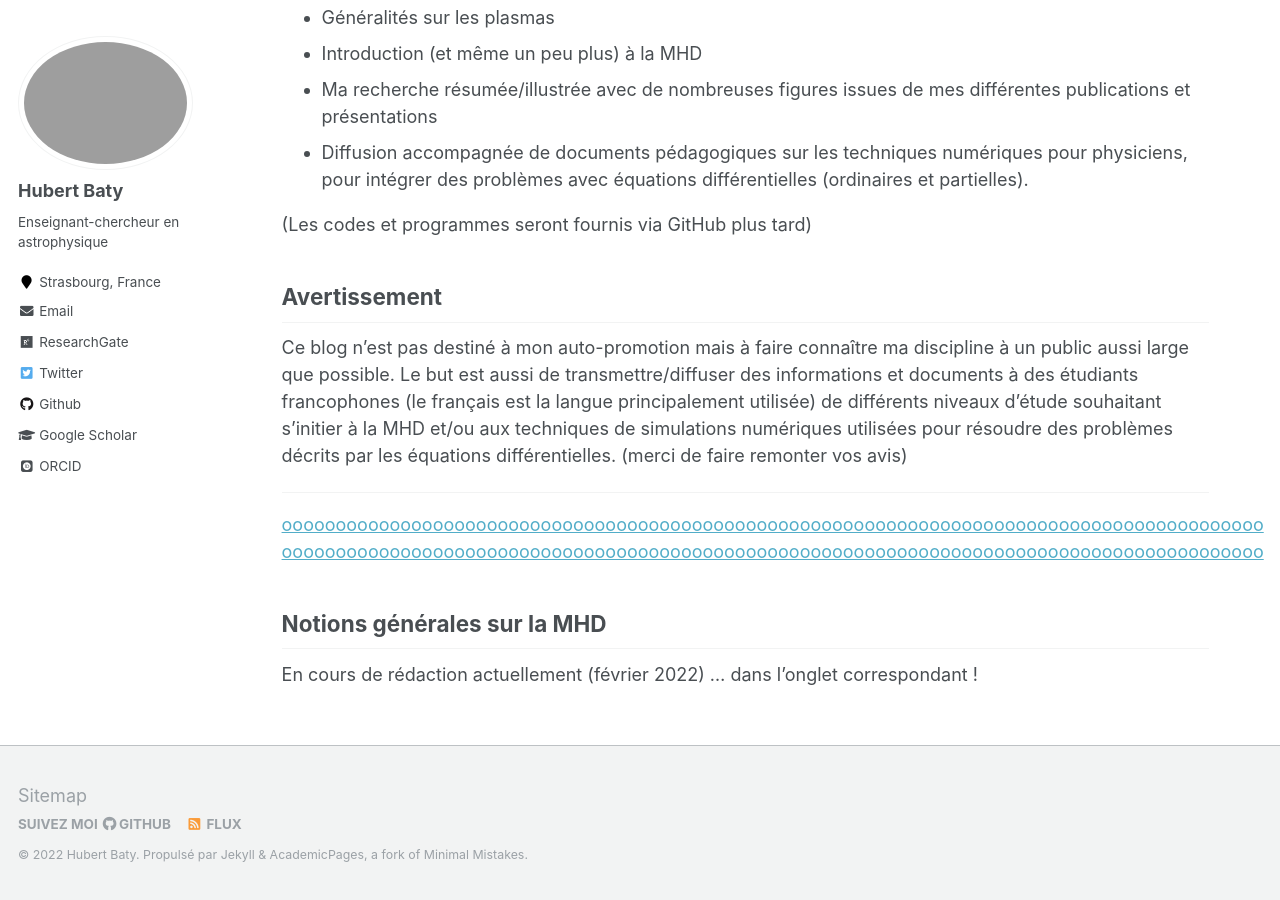
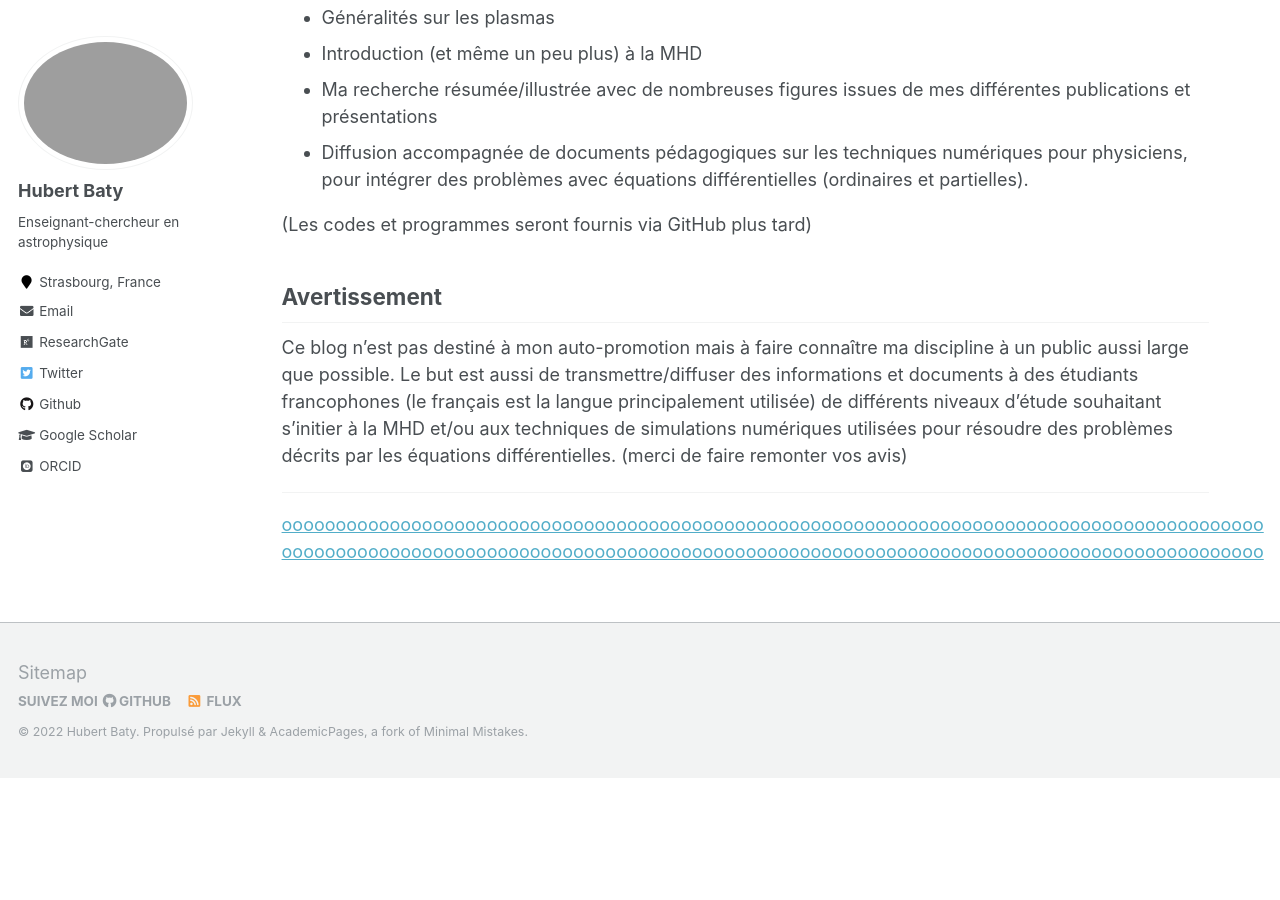
Before and after one commit to hubertbaty/hubertbaty.github.io, a Jekyll site: the page built from _pages/about.md, in a window 1280 px wide and 900 px high, scrolled down 1238 px. Built offline with Jekyll 4.4.1, drawn with Linux system fonts in a browser that asks for light colours; some web fonts are replaced; after the commit the page ends 2016 px from its top, so only the background shows below that.

Commit message:
Update about.md

```diff
--- a/_pages/about.md
+++ b/_pages/about.md
@@ -42,8 +42,3 @@ Ce blog n'est pas destiné à mon auto-promotion mais à faire connaître ma dis
 ******************************************************************************************************************
 [ooooooooooooooooooooooooooooooooooooooooooooooooooooooooooooooooooooooooooooooooooooooooooo](#)
 [ooooooooooooooooooooooooooooooooooooooooooooooooooooooooooooooooooooooooooooooooooooooooooo](#)
-
-
-
-## Notions générales sur la MHD
-En cours de rédaction actuellement (février 2022) ... dans l'onglet correspondant !
```
